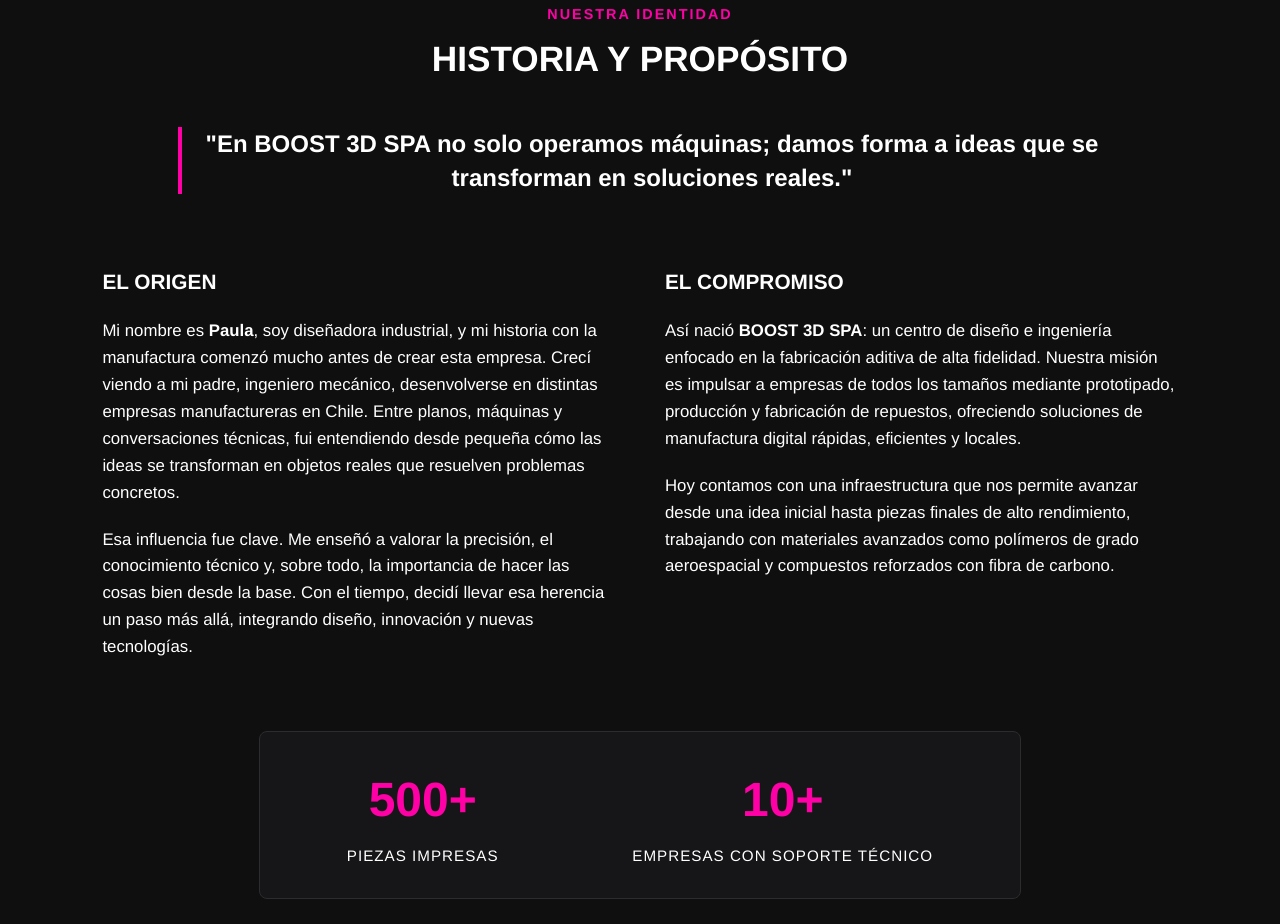
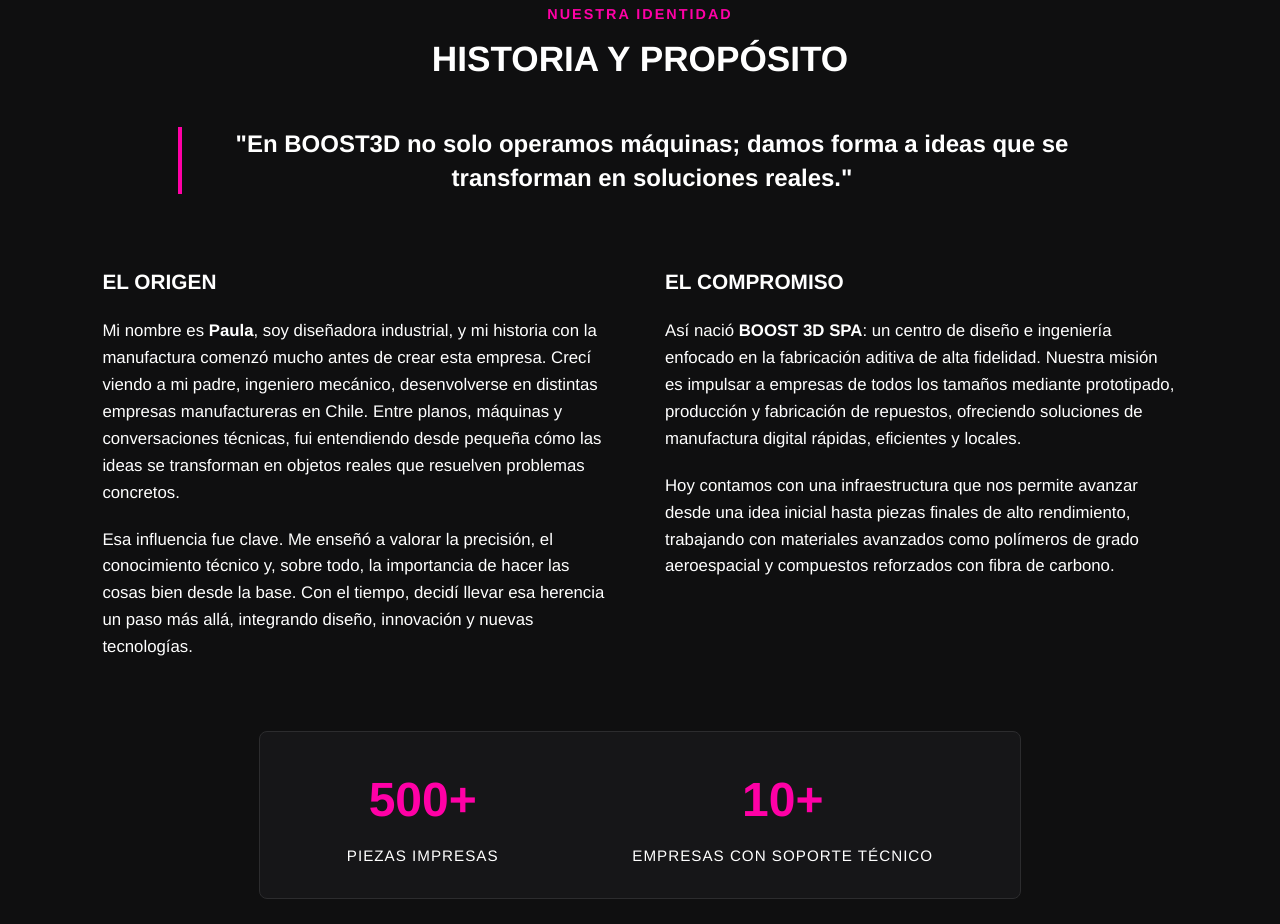
Before and after one commit to pixelitaa/BOOST3D, a website: page index.html in a window 1280 px wide. Shown: the part 3833-4757 px from the top of the page. Drawn offline with nearby package versions, Linux system fonts and the light colour scheme.

Commit message:
cambios seccion nosotros

```diff
--- a/index.html
+++ b/index.html
@@ -404,7 +404,7 @@
         <h2>HISTORIA Y PROPÓSITO</h2>
 
         <blockquote class="nosotros-hook">
-            "En BOOST 3D SPA no solo operamos máquinas; damos forma a ideas que se transforman en soluciones reales."
+            "En BOOST3D no solo operamos máquinas; damos forma a ideas que se transforman en soluciones reales."
         </blockquote>
 
         <div class="nosotros-layout">
```
